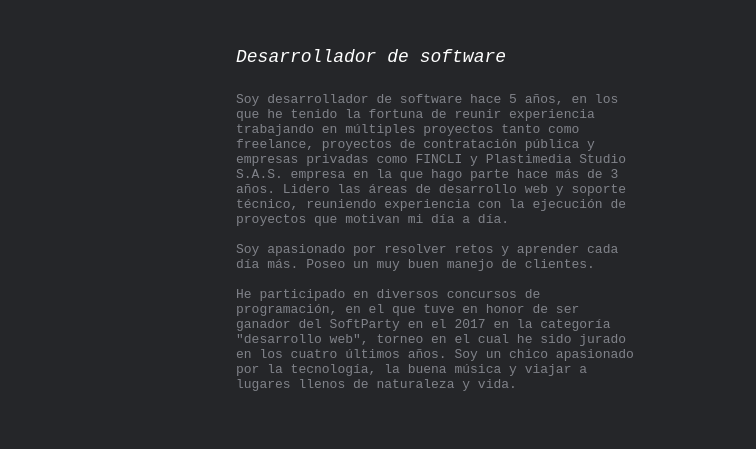
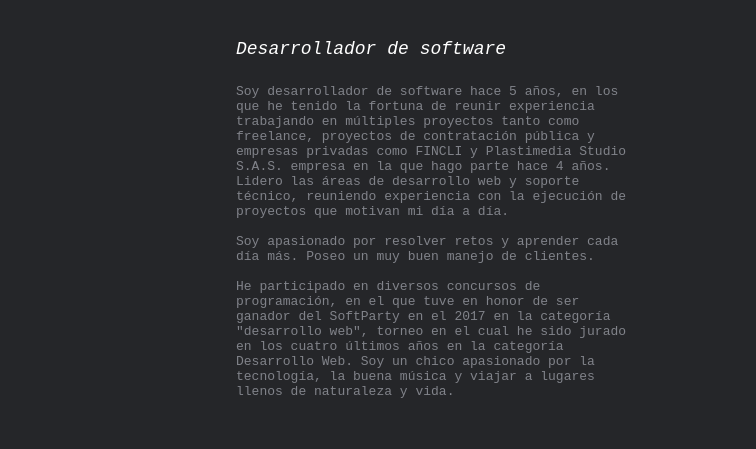
Before and after one commit to eduartdeveloper/eduartdeveloper.github.io, a plain HTML site: page index.html in a window 1280 px wide. Shown: the part 832-1281 px from the top of the page, 524-1280 px from the left. Drawn offline with Linux system fonts and the light colour scheme; a web font is replaced by a local one.

Commit message:
ajuste en tiempo de experiencia en plasti

```diff
--- a/index.html
+++ b/index.html
@@ -137,7 +137,7 @@
                 Soy desarrollador de software hace 5 años, en los que he tenido
                 la fortuna de reunir experiencia trabajando en múltiples
                 proyectos tanto como freelance, proyectos de contratación pública y empresas privadas como FINCLI y Plastimedia Studio
-                S.A.S. empresa en la que hago parte hace más de 3 años. Lidero
+                S.A.S. empresa en la que hago parte hace 4 años. Lidero
                 las áreas de desarrollo web y soporte técnico, reuniendo
                 experiencia con la ejecución de proyectos que motivan mi día a
                 día. <br /><br />Soy apasionado por resolver retos y aprender
@@ -145,7 +145,7 @@
                 <br /><br />He participado en diversos concursos de
                 programación, en el que tuve en honor de ser ganador del
                 SoftParty en el 2017 en la categoría "desarrollo web", torneo en
-                el cual he sido jurado en los cuatro últimos años. Soy un chico
+                el cual he sido jurado en los cuatro últimos años en la categoría Desarrollo Web. Soy un chico
                 apasionado por la tecnología, la buena música y viajar a lugares
                 llenos de naturaleza y vida.
               </p>
```
